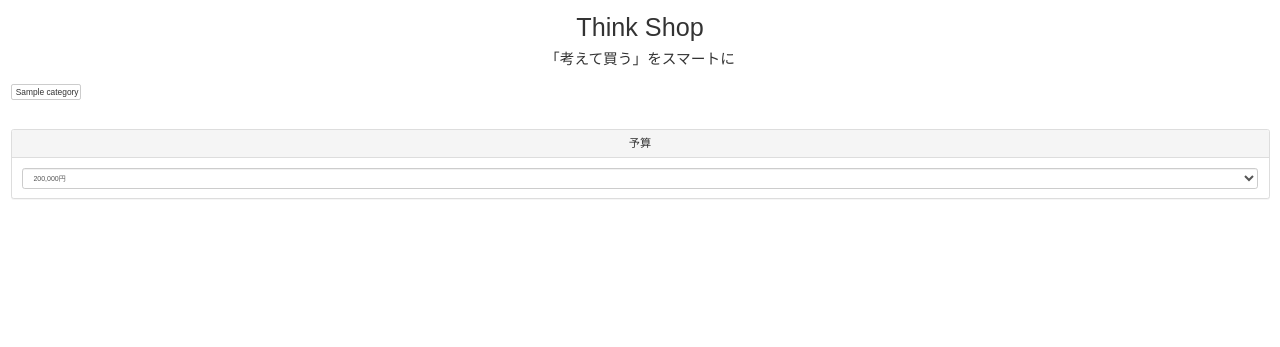
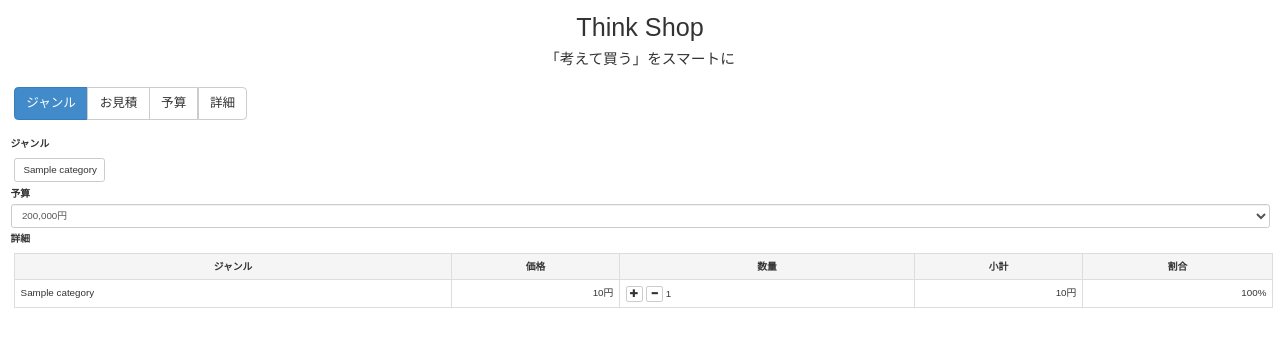
Before and after one commit to NobuyukiMorii/house_moving_shopping, a CakePHP app: the page made by app/View/Themed/Mobile/Items/main.ctp in a window 1280 px wide. Shown: the top 347 px of the page. Run offline with PHP 8.4 and a stand-in for CakePHP, Linux system fonts and the light colour scheme; the template is opened without the code that fills it: most values are stand-ins (such as "Sample title", 1, 10 or a date in 2020); grey boxes marked "Sample" are stand-in pictures; data that the repository does not hold is empty; some libraries are stand-ins or nearby versions.

Commit message:
昨日の夜の作業分をコミット。

```diff
--- a/app/Controller/ItemsController.php
+++ b/app/Controller/ItemsController.php
@@ -1,7 +1,7 @@
 <?php
 
 class ItemsController extends AppController {
-
+	//yahooコンポーネントとリクエストハンドラーを使う
 	public $components = array('Yahoo','RequestHandler');
 
 	public function main() {
--- a/app/View/Themed/Mobile/Items/main.ctp
+++ b/app/View/Themed/Mobile/Items/main.ctp
@@ -11,9 +11,10 @@
         <meta property="og:site_name" congtent="Think Shop" />
         <meta property="og:title" content="Thnk Shop" />
         <meta property="og:url" content="http://mory.weblike.jp/house_moving_shopping/Items/main" />
-        <meta property="og:description" content="引っ越しの買い物って予算を決めたり、買う物をリストアップしたり、とても大変。Think Shopを使えば、「何を買えばいいのか？いくら位かかるのか？何にお金をかけて？何にお金をかけないか？」などの考え事を、画面を見ながら簡単に出来ます。引っ越しのお供にThink Shop。" />
+        <meta property="og:description" content="引っ越しの買い物って、新生活に必要なものをリストアップしたり、予算内でどうやって物を揃えるのか悩んだり、結構頭使いますよね。Think Shopを使えば、リストアップしながら費用や予算の計算が出来て、とっても簡単。引っ越しには Think Shop。" />
         <meta property="og:type" content="website" />
         <meta property="og:image" content="http://mory.weblike.jp/house_moving_shopping/img/shopping_cart.jpg" />
+        <!-- FBのshare関連のメタタグここまで -->
         <?php echo $this->Html->css('bootstrap.min.css');?>
         <?php echo $this->Html->css('styles.css');?>
         <link rel="shortcut icon" href="<?php echo $this->Html->url('/favicon.ico');?>">
@@ -27,54 +28,81 @@
             <p class="lead" style="text-align : center">「考えて買う」をスマートに</p>
         </div>
 
-        <div class="col-sm-12 col-xs-12">
-            <div class="text-left" id="button" style='margin-bottom: 20px;'>
+        <div class="col-sm-12 col-xs-12" style='text-align: center;'>
+            <div class="btn-group" style='margin : 5px; width:100%;'>
+                <button type="button" id="genre" class="btn btn-primary btn-lg">ジャンル</button>
+                <button type="button" id="analist_block_button" class="btn btn-default btn-lg">お見積</button>
+                <button type="button" id="budget-change-button" class="btn btn-default btn-lg">予算</button>
+                <button type="button" id="detail" class="btn btn-default btn-lg">詳細</button>
+            </div>
+        </div>
+
+        <div class="col-sm-12 col-xs-12" style='margin-top: 20px;' style='margin-bottom: 0px;'>
+            <div class="text-left" id="button">
+                <label>ジャンル</label><br />
                 <?php foreach($data as $key => $value) {
-                    echo "<button type='button' id=".$key."_button class='btn btn-default btn-xs' style='margin : 1px; width : 100px';>".$value['0']['Category']."</button>";
+                    echo "<button type='button' id=".$key."_button class='btn btn-default btn-' style='margin : 5px; width : 130px';>".$value['0']['Category']."</button>";
                 }
                 ?>
             </div>
         </div>
 
-        <div class="col-sm-12 col-xs-12">
-            <table class="table table-bordered">
-                <tr id='table_header' bgcolor="#f5f5f5"><th>アイテム</th><th>価格</th><th>数量</th><th>小計</th><th>割合</th></tr>
-                <?php foreach($data as $key => $value) {
+        <div>
+            <div class="col-sm-12 col-xs-12">
+                <div id="cart">
+                    <div class="productsrow">
+                        <label>アイテム</label><br />
+                        <?php foreach($data as $key => $value) {
+                            echo "<div class='col-sm-4 col-xs-4' style='padding: 0px;'>";
+                            echo "<a href = '' class='change' id='".$key."2'>";
+                            echo    "<div class='product menu-category' id=".$key." style='margin: 5px  5px 5px 5px;'>";
+                            echo        "<div class='menu-category-name list-group-item active col-sm-12' style='background-color:#f5f5f5; border-color:#ddd;'>
 
-                    echo "<tr class='line'>
-                        <td>".$value['0']['Category']."</td>
-                        <td id=".$key."3 style='text-align: right'>".number_format($value['0']['Price'])."円</td>
-                        <td>
-                            <div style='text-align: left'>
-                                <button type='button' class='btn btn-default btn-xs plus' id=".$key."4>
-                                <span class='glyphicon glyphicon-plus'></span>
-                                </button>
-                                <button type='button' class='btn btn-default btn-xs minus' id=".$key."5>
-                                <span class='glyphicon glyphicon-minus'></span></button>
-                                <span id=".$key."6>1</span>
-                            </div>
-                        </td>
-                        <td class='category_sum' id=".$key."7 style='text-align: right'>".number_format($value['0']['Price'])."円</td>
-                        <td class='category_sum' id=".$key."9 style='text-align: right'>100%</td>
-                       </tr>";
-                }
-                ?>
-            </table>
+                                                <span class='price_html' style='font-size : 10pt;'>".number_format($value['0']['Price'])."円</span>";
+                            echo        "</div>";
+                            echo        "<div class='product-image'>";
+                            echo            "<img class='product-image menu-item list-group-item' src=".$value['0']['ImageUrl'].">";
+                            echo        "</div>";
+                            echo        "<a href=".$value['0']['Url']." class='menu-item list-group-item' target='_new'><button type='button' class='btn btn-default btn-block'>購入する</button></a>";
+                            echo    "</div>";
+                            echo "</a>";
+                            echo "</div>";
+
+                        } ;?>
+                    </div>
+                </div>
+            </div>
         </div>
 
         <div id="analist_block">
-            <div class="col-sm-12 col-xs-12">
+            <div class="col-sm-12 col-xs-12" style='margin : 5px;'>
+                <label>御見積もり</label>
                 <table class="table table-bordered">
                     <tr bgcolor="#f5f5f5">
                         <th>割合</th><th>合計額</th><th>残り予算</th>
                     </tr>
                     <tr>
-                        <td id="sum_percentage">0%</td>
-                        <td><span id="sum">0</span>円</td>
-                        <td><span id="rest">0</span>円</td>
+                        <td style='text-align: center'><h6 id="sum_percentage">0%</h6></td>
+                        <td style='text-align: center'><h6><span id="sum">0</span>円</h6></td>
+                        <td style='text-align: center'><h6><span id="rest">0</span>円</h6></td>
                     </tr>
                 </table>
             </div>
+        </div>
+
+        <div class="col-sm-12 col-xs-12" style='margin-bottom: 5px;' id="select_budget_control" style='margin-top : 5px;'>
+            <label>予算</label><br />
+            <select name="budget" class="form-control" id="select_box">
+                <?php
+                for($i=10000; $i<=1000000; $i = $i +10000) {
+                    if($i === 200000){
+                        echo "<option selected='selected'>".number_format($i)."円</option>";
+                    } else {
+                        echo "<option>".number_format($i)."円</option>";
+                    }
+                }
+                ;?>
+            </select>
         </div>
 
         <div class="col-sm-12 col-xs-12">
@@ -100,57 +128,37 @@
             </div>
         </div>
 
-        <div class="col-sm-12 col-xs-12">
-            <div class="panel panel-default" style="height :100px">
-                <div class="panel-heading"><h6 class="panel-title" style="text-align : center;">予算</h6></div>
-                <div class="panel-body">
-                    <select name="budget" class="form-control" style="height: 30px; font-size: 10px;">
-                        <?php
-                        for($i=10000; $i<=1000000; $i = $i +10000) {
-                            if($i === 200000){
-                                echo "<option selected='selected'>".number_format($i)."円</option>";
-                            } else {
-                                echo "<option>".number_format($i)."円</option>";
-                            }
-                        }
-                        ;?>
-                    </select>
-                </div>
-            </div>
+        <div class="col-sm-12 col-xs-12" id='table'>
+            <label>詳細</label>
+            <table class="table table-bordered" style='margin : 5px;'>
+                <tr bgcolor="#f5f5f5"><th>ジャンル</th><th>価格</th><th>数量</th><th>小計</th><th>割合</th></tr>
+                <?php foreach($data as $key => $value) {
+
+                    echo "<tr class='line'>
+                        <td>".$value['0']['Category']."</td>
+                        <td id='".$key."3' style='text-align: right'>".number_format($value['0']['Price'])."円</td>
+                        <td>
+                            <div style='text-align: left'>
+                                <button type='button' class='btn btn-default btn-xs plus' id=".$key."4>
+                                <span class='glyphicon glyphicon-plus'></span>
+                                </button>
+                                <button type='button' class='btn btn-default btn-xs minus' id=".$key."5>
+                                <span class='glyphicon glyphicon-minus'></span></button>
+                                <span id=".$key."6>1</span>
+                            </div>
+                        </td>
+                        <td class='category_sum' id=".$key."7 style='text-align: right'>".number_format($value['0']['Price'])."円</td>
+                        <td class='category_sum' id=".$key."9 style='text-align: right'>100%</td>
+                       </tr>";
+                }
+                ?>
+            </table>
         </div>
 
         <div class="col-sm-12 col-xs-12">
-            <div class="panel panel-default" id="cart">
-                <div class="productsrow">
-                    <?php foreach($data as $key => $value) {
-                        echo "<div class='right'>";
-                        echo "<a href = '' class='change' id='".$key."2'>";
-                        echo    "<div class='product menu-category' id=".$key.">";
-                        echo        "<div class='menu-category-name list-group-item active col-sm-12' style='background-color:#f5f5f5; border-color:#ddd;'>
-                                        <div class='text-left col-sm-6'>
-                                            <span style='font-size : 10pt;'>".$value['0']['Category']."</span>
-                                        </div>
-                                        <div class='text-right col-sm-6'>
-                                            <span class='price_html' style='font-size : 10pt;'>".number_format($value['0']['Price'])."円</span>
-                                        </div>";
-                        echo        "</div>";
-                        echo        "<div class='product-image'>";
-                        echo            "<img class='product-image menu-item list-group-item' src=".$value['0']['ImageUrl'].">";
-                        echo        "</div>";
-                        echo        "<a href=".$value['0']['Url']." class='menu-item list-group-item' target='_new'>".$value['0']['Name']."<br /><button type='button' class='btn btn-default btn-block'>購入する</button></a>";
-                        echo    "</div>";
-                        echo "</a>";
-                        echo "</div>";
-
-                    } ;?>
-                </div>
-            </div>
-        </div>
-
-        <div class="col-sm-12 col-xs-12">
-            <div class="text-right">
+            <div>
                 <a href=javascript:location.reload()>
-                    <button type="button" id="clear" class="btn btn-info btn-lg btn-block" style='margin : 3px;'>クリア</button>
+                    <button type="button" id="clear" class="btn btn-info btn-lg btn-block" style='margin : 5px;'>クリア</button>
                 </a>
             </div>
         </div>
--- a/app/webroot/js/main.js
+++ b/app/webroot/js/main.js
@@ -19,6 +19,12 @@ $(analist_block).css("display", "none");
 //プログレスバーの文字色を変更
 var progress_bar_font = $('.progress-bar');
 $(progress_bar_font).css("color","#f5f5f5");
+//メモ欄を取得
+var memo = $('#memo');
+$(memo).css("display", "none");
+//サービス名を取得
+var service_name = $('#service_name');
+$(service_name).css("display", "none");
 
 //カンマ区切りにする関数
 function addFigure(str) {
@@ -190,6 +196,8 @@ $(function(){
 					$(cart_area).show();
 					$(analist_block).show();
 					$('#page_title').slideUp();
+					$(memo).show();
+					$(service_name).show();
 				} else {
 					$(table_header).css("display", "none");
 					$(amount_discription).css("display", "none");
@@ -198,6 +206,8 @@ $(function(){
 					$(cart_area).css("display", "none");
 					$(analist_block).css("display", "none");
 					$('#page_title').slideDown();
+					$(memo).css("display", "none");
+					$(service_name).css("display", "none");
 				}
 				//プログレスバーのwidthを変更する
 				$(progress).width(percentage_text);
@@ -278,6 +288,8 @@ $(function(){
 					$(cart_area).css("display", "none");
 					$(analist_block).css("display", "none");
 					$('#page_title').slideDown();
+					$(memo).css("display", "none");
+					$(service_name).css("display", "none");
 				}
 				//プログレスバーのwidthを変更する
 				$(progress).width('0%');
```
Also changed, not shown: app/View/Items/main.ctp (+32 -6 lines), app/View/Themed/Mobile/webroot/css/styles.css (+5 -21 lines), app/View/Themed/Mobile/webroot/js/main.js (+51 -10 lines), app/webroot/css/styles.css (+91 -0 lines), app/webroot/img/bother_man2.jpg (added), app/webroot/img/hard_work.jpg (added), app/webroot/img/hatena.jpg (added), app/webroot/img/hirameki.jpg (added), app/webroot/img/office_man3.jpg (added), app/webroot/img/success.jpg (added), app/webroot/img/time_and_money.jpg (added), app/webroot/img/walking.jpg (added), app/webroot/img/working1.jpg (added).
